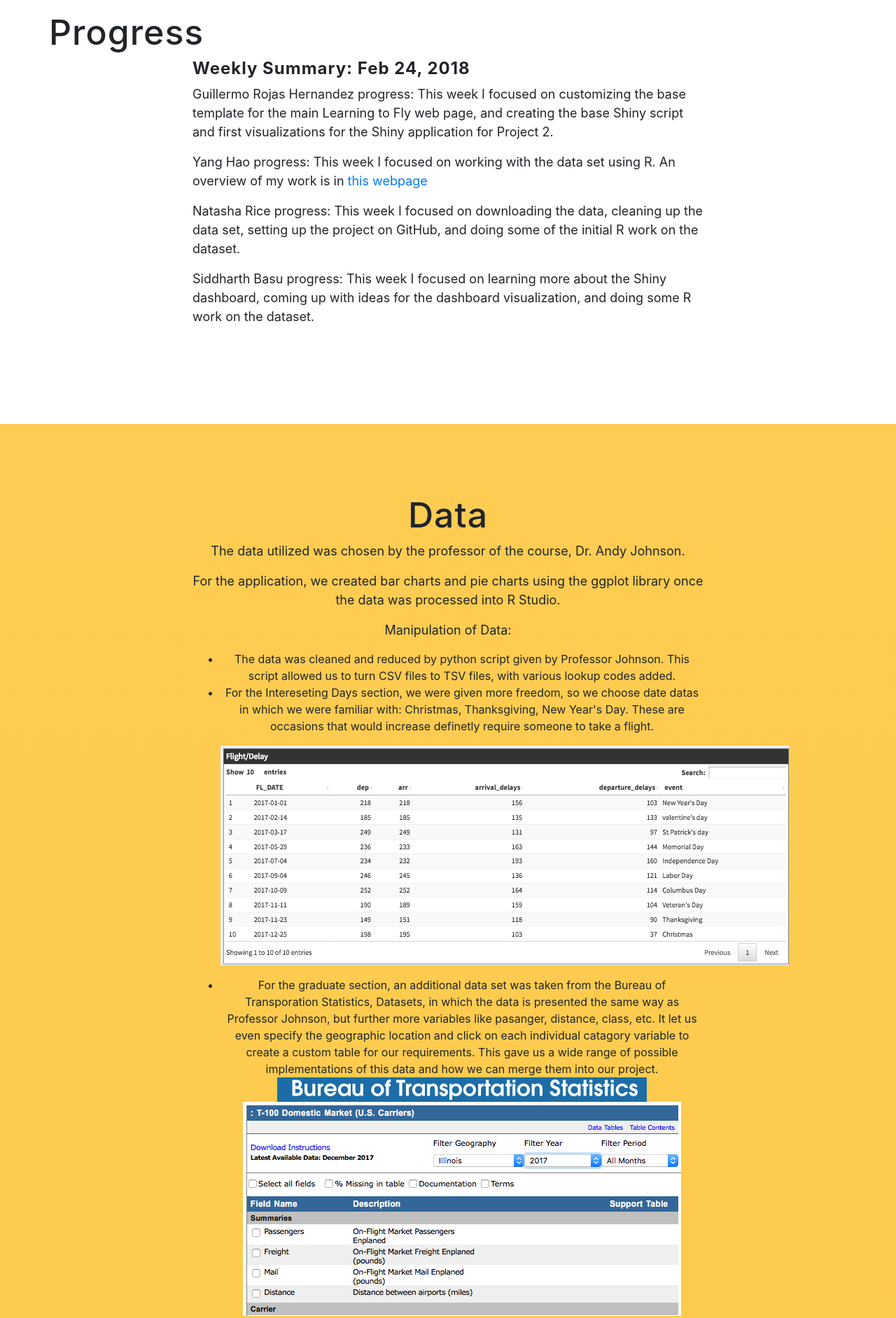
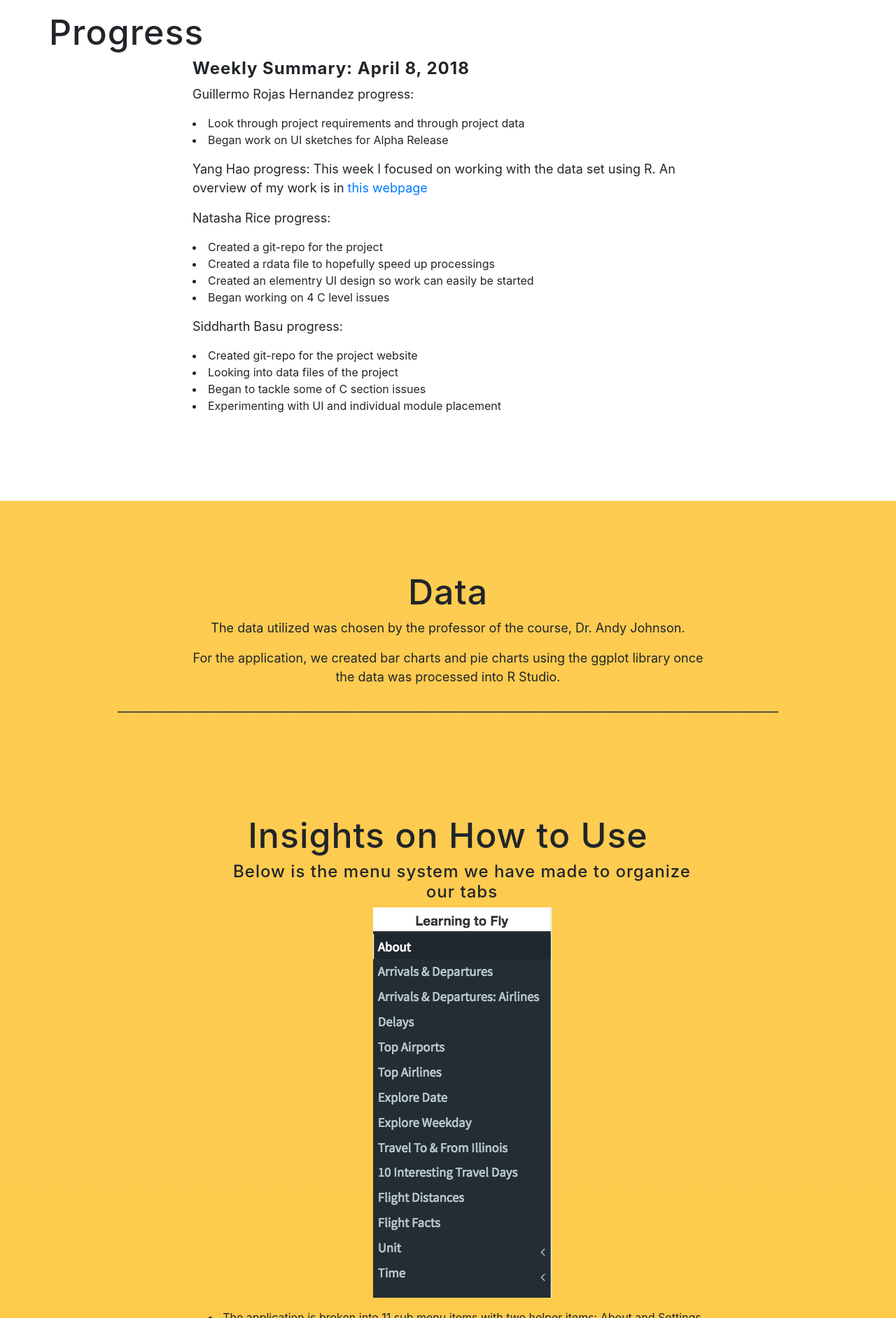
Before and after one commit to siddharth-basu/CS424_Project3_Website.io-, a website with bundled scripts: page index.html in a window 1280 px wide. Shown: the part 540-2424 px from the top of the page at 70% size. Built offline with nearby package versions, Linux system fonts and the light colour scheme; a web font is replaced by a local one.

Commit message:
Weekly Progress Update
Week 11: April 6th
-Sid
-Natasha
-Guillermo

```diff
--- a/index.html
+++ b/index.html
@@ -100,19 +100,26 @@
         </div>
         <div class="row">
           <div class="col-lg-8 mx-auto" style="flex: 0 0 100%;">
-            <h4><strong>Weekly Summary: Feb 24, 2018</strong></h4>
-            <p>Guillermo Rojas Hernandez progress: This week I focused on customizing the base template for the main Learning to Fly web page,
-              and creating the base Shiny script and first visualizations for the Shiny application for Project 2.
-            </p>
+            <h4><strong>Weekly Summary: April 8, 2018</strong></h4>
+            <p>Guillermo Rojas Hernandez progress: </p>
+              <li>Look through project requirements and through project data</li>
+              <li>Began work on UI sketches for Alpha Release </li>
+            <p></p>
             <p>Yang Hao progress:  This week I focused on working with the data set using R.  An overview of my work is in
               <a href="pages/yang_hao_update_02-23-18.html">this webpage</a></p>
-            <p>Natasha Rice progress:  This week I focused on downloading the data, cleaning up the data set, setting up the project on
-              GitHub, and doing some of the initial R work on the dataset.</p>
-            <p>Siddharth Basu progress:  This week I focused on learning more about the Shiny dashboard, coming up with ideas for the
-              dashboard visualization, and doing some R work on the dataset.</p>
+            <p>Natasha Rice progress: </p>
+              <li>Created a git-repo for the project </li>
+              <li>Created a rdata file to hopefully speed up processings </li>
+              <li>Created an elementry UI design so work can easily be started  </li>
+              <li>Began working on 4 C level issues</li>
 
+            <p></p>
 
-
+            <p>Siddharth Basu progress: </p>
+              <li>Created git-repo for the project website</li>
+              <li>Looking into data files of the project</li>
+              <li>Began to tackle some of C section issues</li>
+              <li>Experimenting with UI and individual module placement</li>
 
           </div>
         </div>
@@ -129,36 +136,9 @@
             <h2 class="section-heading">Data</h2>
             <p>The data utilized was chosen by the professor of the course, Dr. Andy Johnson.</p>
             <p>For the application, we created bar charts and pie charts using the ggplot library once the data was processed into R Studio. </p>
-              <p>Manipulation of Data:</p>
-              <ul>
-                  <li>The data was cleaned and reduced by python script given by Professor Johnson. This script allowed us to turn CSV files to TSV files, with various lookup codes added. </li>
 
-                  <li>For the Intereseting Days section, we were given more freedom, so we choose date datas in which we were familiar with: Christmas, Thanksgiving, New Year's Day. These are occasions that would increase definetly require someone to take a flight. </li>
-                  <p></p>
-                  <img src="img/interestingDays.png">
-                  <p></p>
-                   <li>For the graduate section, an additional data set was taken from the Bureau of Transporation Statistics, Datasets, in which the data is presented the same way as Professor Johnson, but further more variables like pasanger, distance, class, etc. It let us even specify the geographic location and click on each individual catagory variable to create a custom table for our requirements. This gave us a wide range of possible implementations of this data and how we can merge them into our project. </li>
-                  <img src="img/logoB.png">
-                  <img src="img/GraduatData.png">
-                  <p></p>
-                  <li>For the Top 50 Aiports section, we pooled the airport data from both O'hare and Midway and then pulling Top 50 airports from the pooled data. This way we are visualizing the data at state level and compare it national level with other airports like LAX, ATL, HOU, etc. </li>
 
-              </ul>
 
-              <h3>Libraries used:</h3>
-              <li>Shiny/ShinyDashboard</li>
-              <li>ggplot2</li>
-              <li>lubridate</li>
-              <li>DT/data.table</li>
-              <li>dplyr</li>
-              <li>plotly</li>
-              <li>jpeg</li>
-              <li>leaflet</li>
-              <li>fasttime</li>
-              <li>ggridges</li>
-              <li>ggrepel</li>
-              <li>gridExtra</li>
-              <p></p>
           </div>
         </div>
 
```
